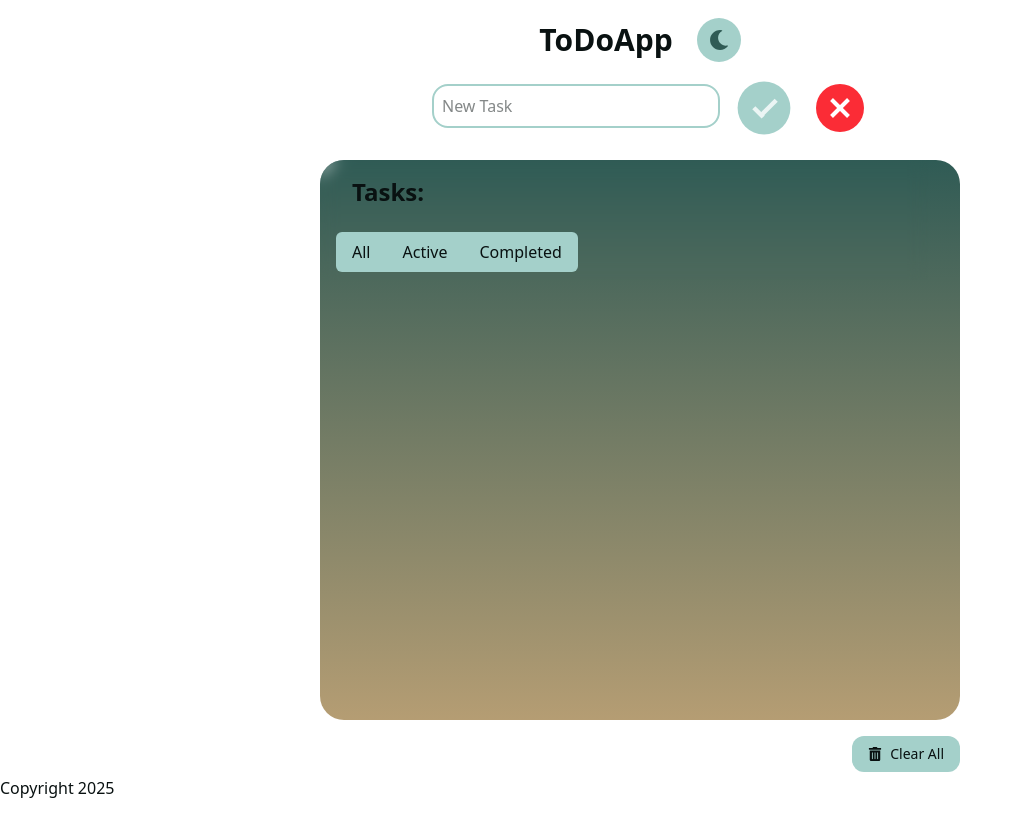
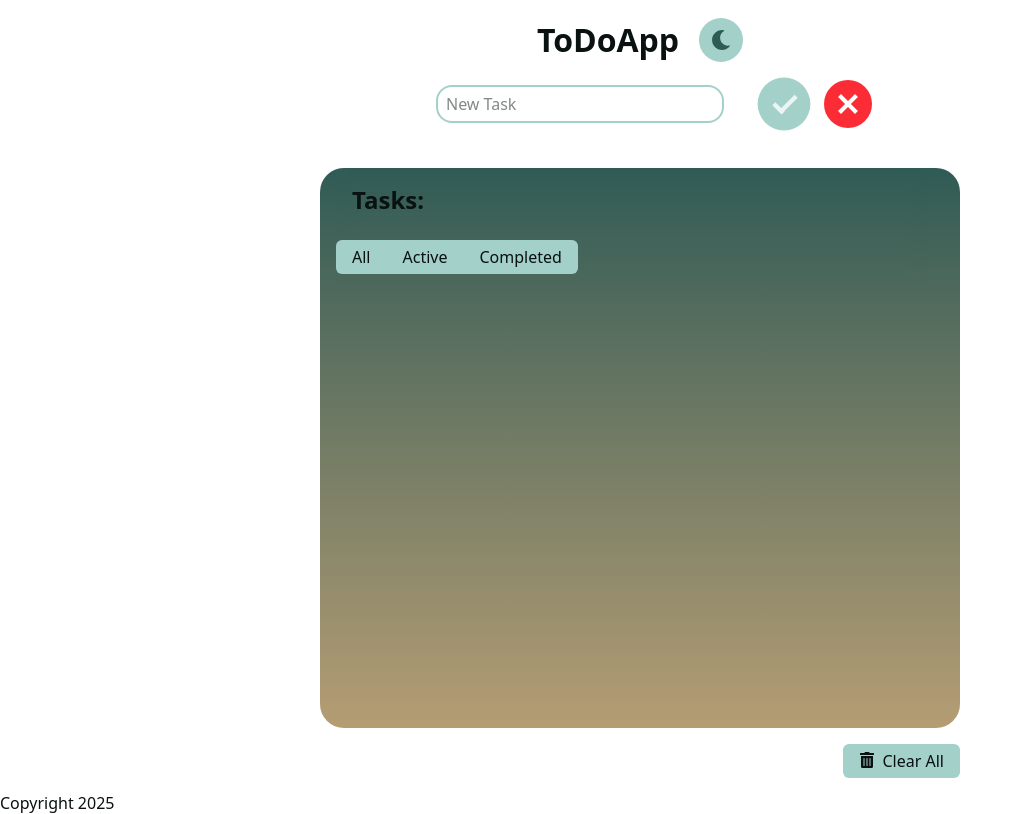
Before and after one commit to HyoteiCrown/ToDoApp, a React (Vite) app: page / in a window 1280 px wide. Both pictures are taken after a click on the button 652 px from the left and 108 px from the top of the page. Shown: the whole page, without its empty margins (0-1022 px from the left). Built offline with nearby package versions, Linux system fonts and the light colour scheme.

Commit message:
Tried to work on cross-browser compatibility, had to change the layout and hovers of some Elementors, added Babel, PostCSS, Normalize.CSS and implemented custom scrolling a little crookedly

```diff
--- /dev/null
+++ b/babel.config.js
@@ -0,0 +1,3 @@
+export const presets = [
+    '@babel/preset-env'
+];
--- a/package.json
+++ b/package.json
@@ -11,6 +11,7 @@
   },
   "dependencies": {
     "@tailwindcss/vite": "^4.0.7",
+    "normalize.css": "^8.0.1",
     "react": "^19.0.0",
     "react-dom": "^19.0.0",
     "react-icons": "^5.4.0",
@@ -18,15 +19,20 @@
     "zustand": "^5.0.3"
   },
   "devDependencies": {
+    "@babel/core": "^7.26.9",
+    "@babel/preset-env": "^7.26.9",
     "@eslint/js": "^9.19.0",
     "@types/react": "^19.0.8",
     "@types/react-dom": "^19.0.3",
     "@vitejs/plugin-react-swc": "^3.5.0",
+    "autoprefixer": "^10.4.20",
+    "babel-loader": "^9.2.1",
     "eslint": "^9.19.0",
     "eslint-plugin-react": "^7.37.4",
     "eslint-plugin-react-hooks": "^5.0.0",
     "eslint-plugin-react-refresh": "^0.4.18",
     "globals": "^15.14.0",
+    "postcss": "^8.5.3",
     "vite": "^6.1.0"
   }
 }
--- /dev/null
+++ b/postcss.config.js
@@ -0,0 +1,4 @@
+export const plugins = {
+    tailwindcss: {},
+    autoprefixer: {},
+};
--- a/src/components/AcceptButton.jsx
+++ b/src/components/AcceptButton.jsx
@@ -15,7 +15,7 @@ export default function AcceptButton({ onClick }) {
                 before:-translate-x-full
         ${
           isInputActive
-            ? "w-12 h-12 ml-[-2rem] mr-10"
+            ? "w-12 h-12 ml-[-rem] mr-10"
             : "opacity-0 pointer-events-none"
         }
         ${
@@ -30,7 +30,7 @@ export default function AcceptButton({ onClick }) {
         }
         ${
           isMoving
-            ? "translate-x-10 transition-transform duration-500 ease"
+            ? "translate-x-6 transition-transform duration-500 ease"
             : "translate-x-0 transition-transform duration-300"
         }`}
     >
--- a/src/components/AddTask.jsx
+++ b/src/components/AddTask.jsx
@@ -41,7 +41,7 @@ function AddTask() {
 
   return (
     <section className="flex items-center gap-2 justify-center">
-      <div className="flex gap-3">
+      <div className="flex items-center gap-3">
         <InputField
           value={newTodo}
           onChange={(e) => setNewTodo(e.target.value)}
--- a/src/components/ButtonCircle.jsx
+++ b/src/components/ButtonCircle.jsx
@@ -6,19 +6,9 @@ const ButtonCircle = ({ children, onClick }) => {
     return (
         <button
             className={`p-2 border-none rounded-full w-9 h-9 flex items-center justify-center relative overflow-hidden
-                ${
-                    isDarkMode
-                        ? "text-tcolor-dark bg-secondary-dark"
-                        : "text-tcolor bg-secondary"
-                }
-                before:absolute before:inset-0 before:transition-transform before:duration-300
-                before:-translate-x-full hover:before:translate-x-0
-                hover:scale-110 transition-transform duration-200
-                ${
-                    isDarkMode
-                        ? "before:bg-accent/80"
-                        : "before:bg-accent/60"
-                }
+                ${isDarkMode ? "text-tcolor-dark bg-secondary-dark" : "text-tcolor bg-secondary"}
+                transition-all duration-300 ease-in-out
+                hover:bg-accent hover:shadow-lg hover:-translate-y-1
             `}
             onClick={onClick}
         >
--- a/src/components/ButtonMain.jsx
+++ b/src/components/ButtonMain.jsx
@@ -12,7 +12,7 @@ const ButtonMain = ({ onClick }) => {
       <button
         onClick={onClick}
         className={`
-          w-12 h-12 ${isDarkMode ? `bg-primary hover:bg-gradient-to-tr from-primary-dark to-accent-dark transition-colors duration-500 `  : `bg-primary-dark hover:bg-gradient-to-tr from-primary to-accent transition-colors duration-500 `} rounded-full text-white flex items-center justify-center relative group hover:bg-gradient-to-tr from-primary-dark to-accent-dark transition-colors duration-500 hover:scale-110 ${isMoving ? "translate-x-4 transition-transform  duration-500 ease bg-red-500 group-hover:bg-gradient-to-tr from-red-500 to-accent" : "translate-x-0 transition-transform duration-500"}`}
+          w-12 h-12 ${isDarkMode ? `bg-primary hover:bg-gradient-to-tr from-primary-dark to-accent-dark transition-colors duration-500 `  : `bg-primary-dark hover:bg-gradient-to-tr from-primary to-accent transition-colors duration-500 `} rounded-full text-white flex items-center justify-center relative group hover:bg-gradient-to-tr from-primary-dark to-accent-dark transition-colors duration-500 hover:scale-110 ${isMoving ? "translate-x-7 transition-transform  duration-500 ease bg-red-500 group-hover:bg-gradient-to-tr from-red-500 to-accent" : "translate-x-0 transition-transform duration-500"}`}
       >
         <span
           className={`
--- a/src/components/Header.jsx
+++ b/src/components/Header.jsx
@@ -8,7 +8,7 @@ export default function Header() {
 
   return (
     <header
-      className={`flex justify-center items-center h-20 transition-colors duration-150 ${theme.bg}`}
+      className={`flex gap-5 justify-center items-center h-20 transition-colors duration-150 ${theme.bg}`}
     >
       <h1
         className={`text-3xl font-bold transition-colors duration-150 ${theme.text}`}
@@ -17,7 +17,7 @@ export default function Header() {
       </h1>
       <button
         onClick={toggleTheme}
-        className={`ml-6 p-3 rounded-full
+        className={`p-3 rounded-full
           flex items-center justify-center
           transition-all duration-200
           group
--- a/src/components/InputField.jsx
+++ b/src/components/InputField.jsx
@@ -18,7 +18,7 @@ const InputField = ({ value, onChange,placeholder }) => {
             value={value}
             onChange={onChange}
             placeholder={placeholder}
-            className={`p-2 w-2xs border-2 rounded-2xl transition-colors duration-150
+            className={`p-2 w-2xs border-2 rounded-2xl transition-colors duration-150 focus:outline-none
                 ${theme.bg} ${theme.text}
                 ${isDarkMode ? 'border-secondary-dark' : 'border-secondary'}
                 focus:scale-110
--- a/src/components/TodoList.jsx
+++ b/src/components/TodoList.jsx
@@ -26,19 +26,20 @@ function TodoList() {
 
   return (
     <section
-      className={`w-1/2 overflow-hidden transition-colors duration-150 ${
+      className={`flex flex-col justify-center items-center w-full mt-10 overflow-hidden transition-colors duration-150 ${
         isDarkMode
           ? "bg-background-dark text-text-light"
           : "bg-background-light text-text-dark"
       }`}
     >
       <div
-        className={`flex flex-col rounded-3xl transition-colors duration-150 ${
+        className={`flex flex-col w-1/2 h-[70vh] rounded-3xl transition-colors duration-150 ${
           isDarkMode
             ? "bg-gradient-to-b from-primary-dark to-accent"
             : "bg-gradient-to-b from-primary to-accent"
-        } pt-0 p-4 h-[70vh] overflow-y-auto relative mb-4`}
+        } pt-0 p-4 overflow-hidden relative mb-4`}
       >
+        <div className="overflow-y-auto h-full scrollbar-thin scrollbar-thumb-accent scrollbar-track-background">
           <div className="sticky top-0 z-20 pb-2 backdrop-blur-sm bg-opacity-70 bg-transparent w-full -mx-4 px-4">
             <h2 className="p-4 text-2xl font-bold text-tcolor">Tasks:</h2>
             <span className="inline-flex rounded-md mt-2">
@@ -101,25 +102,17 @@ function TodoList() {
             ))}
           </ul>
         </div>
+      </div>
+      <div className="flex justify-end w-1/2 mb-4">
         <button
           onClick={clearTodos}
-        className={`p-2 px-4 border-none flex items-center gap-2 text-sm ml-auto relative overflow-hidden rounded-xl
-                  transition-colors duration-150
-                  ${
-                    isDarkMode
-                      ? "text-tcolor-dark bg-secondary-dark"
-                      : "text-tcolor bg-secondary"
-                  }
-                  before:absolute before:inset-0 before:transition-transform before:duration-300
-                  before:-translate-x-full hover:before:translate-x-0
-                  hover:-translate-y-0.5
-                  ${isDarkMode ? "before:bg-accent/80" : "before:bg-accent/60"}
-                  `}
+          className={`transition-colors duration-150 p-2 ${isDarkMode ? `text-tcolor-dark bg-secondary-dark` : `text-tcolor bg-secondary`} border-none not-last:py-2 px-4 rounded-md focus:bg-accent hover:bg-gradient-to-tr from-primary-dark to-accent-dark transition-colors duration-500 hover:scale-110`}
         >
-        <span className="relative z-10 inline-flex items-center gap-2">
+          <span className="relative flex gap-2">
             <FaTrashAlt /> Clear All
           </span>
         </button>
+      </div>
     </section>
   );
 }
--- a/src/index.css
+++ b/src/index.css
@@ -1,4 +1,6 @@
+@import "normalize.css";
 @import "tailwindcss";
+
 
 @theme {
   --color-primary: #2f5b55;
@@ -18,3 +20,34 @@
   --color-background-dark: #091111;
   --color-background-gradient-dark: linear-gradient(160deg, #2f5b55, #b59d73);
 }
+
+/*
+* Prefixed by https://autoprefixer.github.io
+* PostCSS: v8.4.14,
+* Autoprefixer: v10.4.7
+* Browsers: last 4 version
+*/
+
+::-webkit-scrollbar {
+  width: 6px;
+}
+
+::-webkit-scrollbar-track {
+  background: var(--color-secondary-dark);
+  border-radius: 10px;
+}
+
+::-webkit-scrollbar-thumb {
+  background-color: var(--color-accent);
+  border-radius: 10px;
+  border: 1px solid var(--color-secondary);
+  height: 10px;
+  -webkit-transition: background-color 0.3s;
+  transition: background-color 0.3s;
+}
+
+::-webkit-scrollbar-thumb:hover {
+  background-color: var(--color-primary);
+  -webkit-transition: background-color 0.3s;
+  transition: background-color 0.3s;
+}
```
Lines whose indentation alone changed are shown as unchanged.
